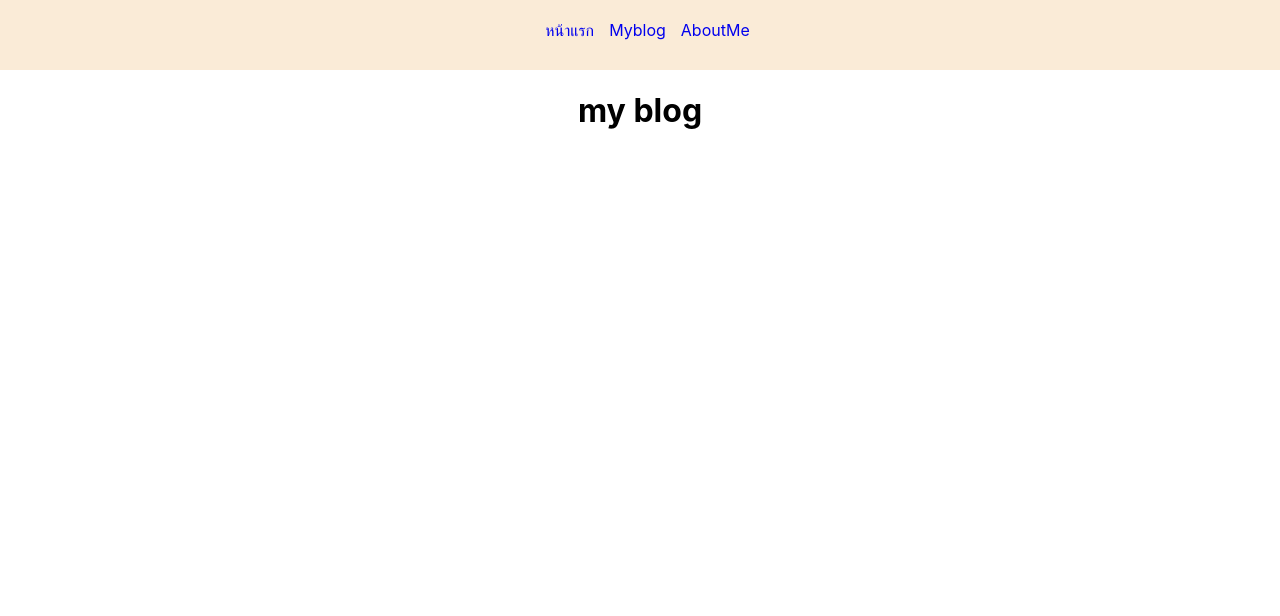
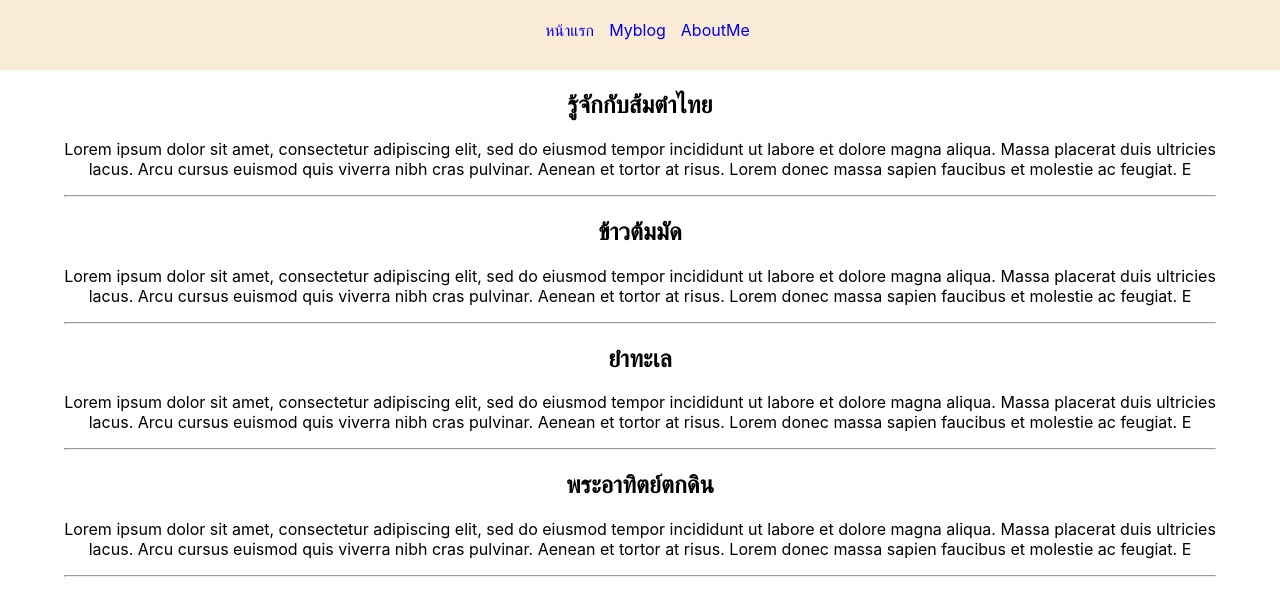
Before and after one commit to NateeRudkui/react-blog-app, a React (Create React App) app: page /blogs in a window 1280 px wide. Shown: the top 616 px of the page. Built offline with nearby package versions, Linux system fonts and the light colour scheme.

Commit message:
✅ : add blogs

```diff
--- /dev/null
+++ b/src/components/Blogs.css
@@ -0,0 +1,4 @@
+.blogs-container{
+    width: 90%;
+    margin: 0 auto;
+}
--- a/src/components/Blogs.js
+++ b/src/components/Blogs.js
@@ -1,3 +1,18 @@
+import blogs from "../data/blogs";
+import "./Blogs.css";
+
 export function Blogs() {
-  return <h1>my blog</h1>;
+  return (
+    <div className="blogs-container">
+      <article>
+        {blogs.map((item) => (
+          <div className="card" key={item.id}>
+            <h2>{item.title}</h2>
+            <p>{item.content.substring(0, 300)}</p>
+            <hr />
+          </div>
+        ))}
+      </article>
+    </div>
+  );
 }
--- /dev/null
+++ b/src/data/blogs.js
@@ -0,0 +1,39 @@
+const blogs = [
+  {
+    id: 1,
+    title: "รู้จักกับส้มตำไทย",
+    image_url:
+      "https://cdn.pixabay.com/photo/2016/10/25/13/28/papaya-salad-1768888_960_720.jpg",
+    content:
+      "Lorem ipsum dolor sit amet, consectetur adipiscing elit, sed do eiusmod tempor incididunt ut labore et dolore magna aliqua. Massa placerat duis ultricies lacus. Arcu cursus euismod quis viverra nibh cras pulvinar. Aenean et tortor at risus. Lorem donec massa sapien faucibus et molestie ac feugiat. Elit at imperdiet dui accumsan sit amet. Imperdiet dui accumsan sit amet nulla facilisi morbi tempus iaculis. Est placerat in egestas erat imperdiet sed euismod nisi. Ornare arcu dui vivamus arcu felis bibendum ut tristique et. Neque convallis a cras semper auctor. Sapien nec sagittis aliquam malesuada bibendum. Scelerisque mauris pellentesque pulvinar pellentesque habitant. Et malesuada fames ac turpis egestas integer eget aliquet.",
+    author: "ก้องรักสยาม",
+  },
+  {
+    id: 2,
+    title: "ข้าวต้มมัด",
+    image_url:
+      "https://cdn.pixabay.com/photo/2017/06/06/09/27/bananas-with-sticky-rice-2376740_960_720.jpg",
+    content:
+      "Lorem ipsum dolor sit amet, consectetur adipiscing elit, sed do eiusmod tempor incididunt ut labore et dolore magna aliqua. Massa placerat duis ultricies lacus. Arcu cursus euismod quis viverra nibh cras pulvinar. Aenean et tortor at risus. Lorem donec massa sapien faucibus et molestie ac feugiat. Elit at imperdiet dui accumsan sit amet. Imperdiet dui accumsan sit amet nulla facilisi morbi tempus iaculis. Est placerat in egestas erat imperdiet sed euismod nisi. Ornare arcu dui vivamus arcu felis bibendum ut tristique et. Neque convallis a cras semper auctor. Sapien nec sagittis aliquam malesuada bibendum. Scelerisque mauris pellentesque pulvinar pellentesque habitant. Et malesuada fames ac turpis egestas integer eget aliquet.",
+    author: "โจโจ้",
+  },
+  {
+    id: 3,
+    title: "ยำทะเล",
+    image_url:
+      "https://cdn.pixabay.com/photo/2019/09/15/08/06/thaifood-4477570_960_720.jpg",
+    content:
+      "Lorem ipsum dolor sit amet, consectetur adipiscing elit, sed do eiusmod tempor incididunt ut labore et dolore magna aliqua. Massa placerat duis ultricies lacus. Arcu cursus euismod quis viverra nibh cras pulvinar. Aenean et tortor at risus. Lorem donec massa sapien faucibus et molestie ac feugiat. Elit at imperdiet dui accumsan sit amet. Imperdiet dui accumsan sit amet nulla facilisi morbi tempus iaculis. Est placerat in egestas erat imperdiet sed euismod nisi. Ornare arcu dui vivamus arcu felis bibendum ut tristique et. Neque convallis a cras semper auctor. Sapien nec sagittis aliquam malesuada bibendum. Scelerisque mauris pellentesque pulvinar pellentesque habitant. Et malesuada fames ac turpis egestas integer eget aliquet.",
+    author: "ก้องรักสยาม",
+  },
+  {
+    id: 4,
+    title: "พระอาทิตย์ตกดิน",
+    image_url:
+      "https://cdn.pixabay.com/photo/2016/11/23/15/14/beach-1853442_960_720.jpg",
+    content:
+      "Lorem ipsum dolor sit amet, consectetur adipiscing elit, sed do eiusmod tempor incididunt ut labore et dolore magna aliqua. Massa placerat duis ultricies lacus. Arcu cursus euismod quis viverra nibh cras pulvinar. Aenean et tortor at risus. Lorem donec massa sapien faucibus et molestie ac feugiat. Elit at imperdiet dui accumsan sit amet. Imperdiet dui accumsan sit amet nulla facilisi morbi tempus iaculis. Est placerat in egestas erat imperdiet sed euismod nisi. Ornare arcu dui vivamus arcu felis bibendum ut tristique et. Neque convallis a cras semper auctor. Sapien nec sagittis aliquam malesuada bibendum. Scelerisque mauris pellentesque pulvinar pellentesque habitant. Et malesuada fames ac turpis egestas integer eget aliquet.",
+    author: "นักเขียนอิสระ",
+  },
+];
+export default blogs;
```
